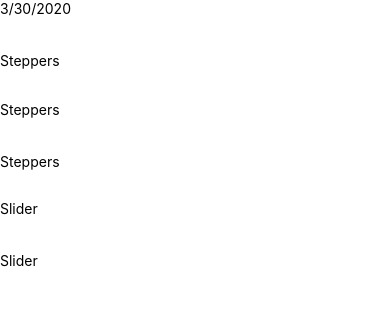
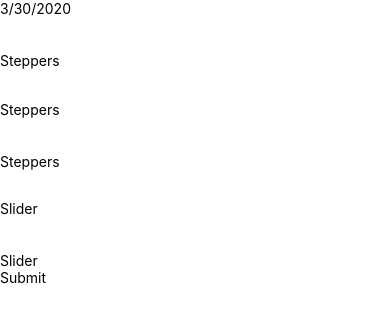
Before and after one commit to trentschnee/triathlon-tracker, a React Native app: screen / in a window 390 px wide. Shown: the top 322 px of the page. Built offline with nearby package versions, Linux system fonts and the light colour scheme.

Commit message:
feat: Add submit button

```diff
--- a/components/AddEntry.js
+++ b/components/AddEntry.js
@@ -1,9 +1,17 @@
 import React, { Component } from 'react'
-import { View, } from 'react-native'
-import { getMetricMetaInfo } from '../utils/helpers'
+import { View, TouchableOpacity, Text } from 'react-native'
+import { getMetricMetaInfo, timeToString } from '../utils/helpers'
 import Slider from './Slider'
 import Steppers from './Steppers'
 import DateHeader from './DateHeader'
+// Create submit button that takes in onpress
+function SubmitBtn ({onPress}){
+    return (
+        <TouchableOpacity onPress={onPress}>
+            <Text>Submit</Text>
+        </TouchableOpacity>
+    )
+}
 export default class AddEntry extends Component {
     // need to make three different methods to modify inputs
 
@@ -51,6 +59,27 @@
             [metric]: value
         }))
     }
+    submit = ()=>{
+        // Grab key for specific day
+        const key = timeToString()
+        // Grab everything from state
+        const entry = this.state
+        // Reset state back to 0
+        this.setState(()=>({
+            run: 0,
+            bike: 0,
+            swim: 0,
+            sleep: 0,
+            eat: 0
+        }))
+
+        // TODO: update redux
+
+        // Navigate to home
+        // Save to DB
+
+        // Clear local notification
+    }
     render() {
         const metaInfo = getMetricMetaInfo()
         return (<View>
@@ -83,6 +112,7 @@
                     </View>
                 )
             })}
+            <SubmitBtn onPress={this.submit}/>
         </View>)
     }
 }
```
